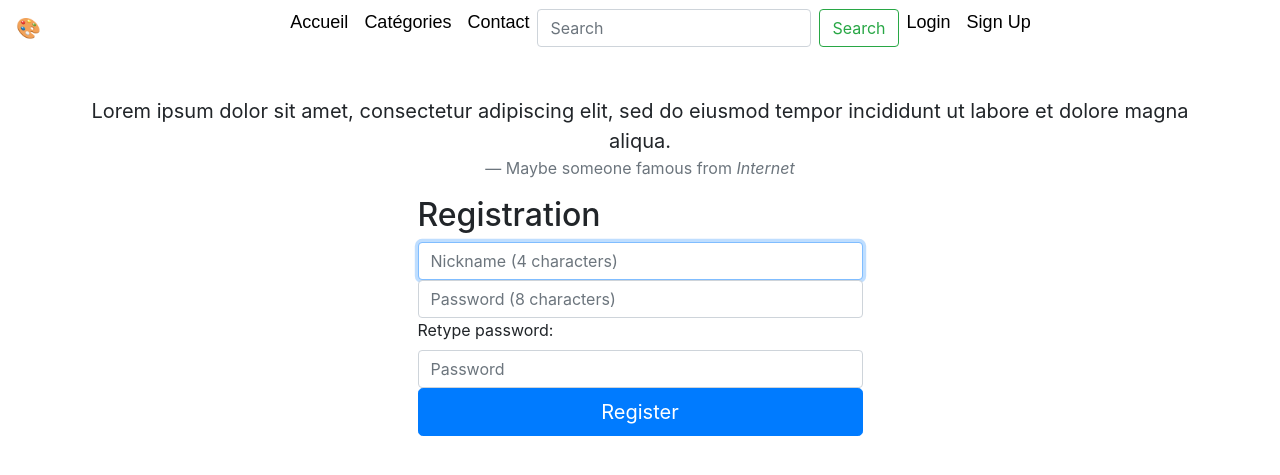
After one commit to PN-promo6/php-project-maddaj, a PHP site: template templates/RegisterForm.php in a window 1280 px wide. The commit adds this page. Shown: the top 475 px of the page. Run offline with PHP 8.4, Linux system fonts and the light colour scheme; the template is opened without the code that fills it, so the values that code supplies are empty; some libraries are stand-ins or nearby versions.

```diff
--- a/public/css/style.css
+++ b/public/css/style.css
@@ -2,7 +2,7 @@
 .nav-link {
   padding: 0 30px;
   font-family: 'Lexend Giga', sans-serif;
-  color: white;
+  color: black;
   font-size: large;
 }
 
--- /dev/null
+++ b/templates/RegisterForm.php
@@ -0,0 +1,94 @@
+<!DOCTYPE html>
+<html lang="en">
+
+<head>
+    <title>Social Network (PHP Course))</title>
+    <meta charset="UTF-8">
+    <link rel="icon" type="image/png" href="img/icon.png">
+    <link rel="stylesheet" href="https://stackpath.bootstrapcdn.com/bootstrap/4.4.1/css/bootstrap.min.css" integrity="sha384-Vkoo8x4CGsO3+Hhxv8T/Q5PaXtkKtu6ug5TOeNV6gBiFeWPGFN9MuhOf23Q9Ifjh" crossorigin="anonymous">
+    <script src="https://code.jquery.com/jquery-3.2.1.slim.min.js" integrity="sha384-KJ3o2DKtIkvYIK3UENzmM7KCkRr/rE9/Qpg6aAZGJwFDMVNA/GpGFF93hXpG5KkN" crossorigin="anonymous">
+    </script>
+    <script src="https://cdnjs.cloudflare.com/ajax/libs/popper.js/1.12.9/umd/popper.min.js" integrity="sha384-ApNbgh9B+Y1QKtv3Rn7W3mgPxhU9K/ScQsAP7hUibX39j7fakFPskvXusvfa0b4Q" crossorigin="anonymous">
+    </script>
+    <script src="https://maxcdn.bootstrapcdn.com/bootstrap/4.0.0/js/bootstrap.min.js" integrity="sha384-JZR6Spejh4U02d8jOt6vLEHfe/JQGiRRSQQxSfFWpi1MquVdAyjUar5+76PVCmYl" crossorigin="anonymous">
+    </script>
+    <link rel="stylesheet" type="text/css" href="//netdna.bootstrapcdn.com/font-awesome/4.1.0/css/font-awesome.min.css">
+    <link rel="stylesheet" type="text/css" href="css/style.css?<?php echo date('l jS \of F Y h:i:s A'); ?>">
+</head>
+
+<body>
+    <nav class="navbar navbar-expand-lg navbar-default fixed-top bg-white">
+        <a class="navbar-brand" href="#">🎨</a>
+        <button class="navbar-toggler" type="button" data-toggle="collapse" data-target="#navbarSupportedContent" aria-controls="navbarSupportedContent" aria-expanded="false" aria-label="Toggle navigation">
+            <span class="navbar-toggler-icon"></span>
+        </button>
+        <div class="collapse navbar-collapse d-flex justify-content-center" id="navbarSupportedContent">
+            <ul class="navbar-nav">
+                <li class="nav-item active">
+                    <a class="nav-link" href="?">Accueil <span class="sr-only">(current)</span></a>
+                </li>
+                <li class="nav-item">
+                    <a class="nav-link" href="#">
+                        Catégories
+                    </a>
+                </li>
+                <li class="nav-item">
+                    <a class="nav-link" href="#">Contact</a>
+                </li>
+                <form class="form-inline my-2 my-lg-0">
+                    <input class="form-control mr-sm-2" type="search" name="search" placeholder="Search" aria-label="Search">
+                    <button class="btn btn-outline-success my-2 my-sm-0" type="submit">Search</button>
+                </form>
+                <?php
+                if (isset($_SESSION['userId'])) {
+                ?>
+                    <li class="nav-item">
+                        <a class="nav-link" href="?action=logout" role="button">Logout</a>
+                    </li>
+                <?php
+                } else {
+                ?>
+                    <li class="nav-item">
+                        <a class="nav-link" href="?action=login" role="button">Login</a>
+                    </li>
+                    <li class="nav-item">
+                        <a class="nav-link" href="?action=register" role="button">Sign Up</a>
+                    </li>
+                <?php
+                }
+                ?>
+            </ul>
+        </div>
+    </nav>
+
+    <div class="container my-5">
+        <div class="row">
+            <div class="col pt-5">
+                <blockquote class="blockquote text-center">
+                    <p class="mb-0">Lorem ipsum dolor sit amet, consectetur adipiscing elit, sed do eiusmod tempor
+                        incididunt ut labore et dolore magna aliqua.</p>
+                    <footer class="blockquote-footer">Maybe someone famous from <cite>Internet</cite></footer>
+                </blockquote>
+            </div>
+        </div>
+        <div class="row">
+            <div class="col-sm-9 col-md-7 col-lg-5 mx-auto">
+                <form class="form-signin" method="POST" action="?action=register">
+                    <h2 class="form-signin-heading">Registration</h2>
+                    <?php
+                    if (isset($errorMsg)) {
+                        echo "<div class='alert alert-warning' role='alert'>$errorMsg</div>";
+                    }
+                    ?>
+                    <input type="text" class="form-control" name="username" placeholder="Nickname (4 characters)" required="" autofocus="" />
+                    <input type="password" class="form-control" name="password" placeholder="Password (8 characters)" required="" />
+                    <label>Retype password:</label>
+                    <input type="password" class="form-control" name="passwordRetype" placeholder="Password" required="" />
+                    <button class="btn btn-lg btn-primary btn-block" type="submit">Register</button>
+                </form>
+            </div>
+        </div>
+    </div>
+</body>
+
+</html>
```
Also changed, not shown: public/index.php (+75 -107 lines), templates/LoginForm.php (added, +92 -0 lines), templates/display.php (added, +120 -0 lines).
